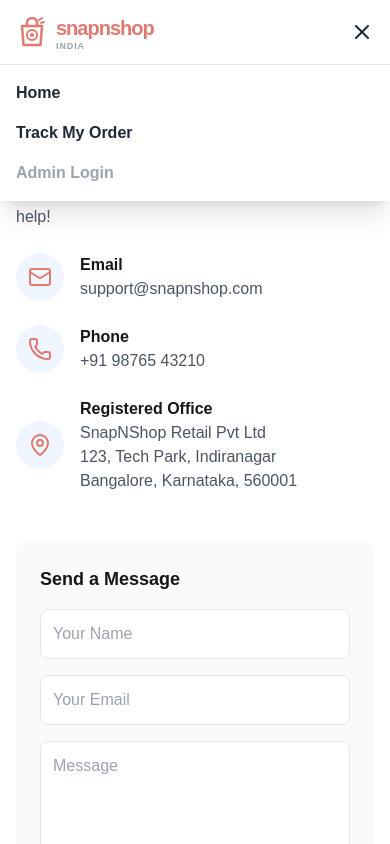
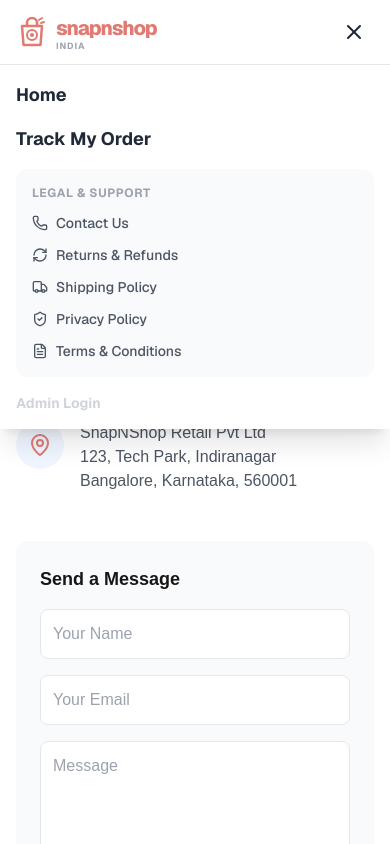
Before and after one commit to Droomiweb/snapnshop, a Next.js app: page /policies/contact-us in a window 390 px wide. Both pictures are taken after a click on the button 362 px from the left and 32 px from the top of the page. Shown: the top 844 px of the page. Built offline with nearby package versions, Linux system fonts and the light colour scheme.

Commit message:
allupdated4

```diff
--- a/app/components/Navbar.js
+++ b/app/components/Navbar.js
@@ -1,24 +1,25 @@
 "use client";
 import Link from 'next/link';
-import { ShoppingCart, Menu, X } from 'lucide-react';
+import { ShoppingCart, Menu, X, ChevronDown, ShieldCheck, FileText, Truck, RefreshCw, Phone, Lock } from 'lucide-react';
 import { useState } from 'react';
-import Logo from './Logo'; // Import the logo
+import Logo from './Logo';
 
 export default function Navbar() {
   const [isOpen, setIsOpen] = useState(false);
 
+  // Helper to close menu when a link is clicked
+  const closeMenu = () => setIsOpen(false);
+
   return (
-    <nav className="sticky top-0 z-50 bg-white/90 backdrop-blur-md border-b border-gray-100 shadow-sm">
+    <nav className="sticky top-0 z-50 bg-white/90 backdrop-blur-md border-b border-gray-100 shadow-sm font-sans">
       <div className="max-w-6xl mx-auto px-4">
         <div className="flex justify-between items-center h-16">
 
-          {/* LOGO SECTION UPDATED */}
-          <Link href="/" className="flex items-center gap-2 group">
-            {/* The SVG Logo */}
+          {/* --- LOGO --- */}
+          <Link href="/" className="flex items-center gap-2 group" onClick={closeMenu}>
             <div className="text-brand-dark group-hover:text-brand-pink transition-colors">
                 <Logo className="w-8 h-8" />
             </div>
-
             <div className="flex flex-col leading-none">
                 <span className="font-extrabold text-xl tracking-tighter text-brand-dark">
                     snapnshop
@@ -29,10 +30,41 @@
             </div>
           </Link>
 
-          {/* Desktop Links (No changes needed below here) */}
+          {/* --- DESKTOP NAVIGATION --- */}
           <div className="hidden md:flex items-center gap-8 text-sm font-bold text-gray-600">
             <Link href="/" className="hover:text-brand-dark transition-colors">Home</Link>
             <Link href="/tracking" className="hover:text-brand-dark transition-colors">Track Order</Link>
+
+            {/* DROPDOWN: Help & Legal */}
+            <div className="relative group">
+                <button className="flex items-center gap-1 hover:text-brand-dark transition-colors py-4">
+                    Help & Policies <ChevronDown size={14} />
+                </button>
+
+                {/* Dropdown Menu */}
+                <div className="absolute top-full right-0 w-56 bg-white border border-gray-100 rounded-xl shadow-xl opacity-0 invisible group-hover:opacity-100 group-hover:visible transition-all duration-200 transform translate-y-2 group-hover:translate-y-0 overflow-hidden">
+                    <div className="p-2 space-y-1">
+                        <Link href="/policies/contact-us" className="flex items-center gap-3 px-4 py-2 hover:bg-gray-50 rounded-lg text-gray-600 hover:text-brand-dark">
+                            <Phone size={16} /> Contact Us
+                        </Link>
+                        <div className="h-px bg-gray-100 my-1"></div>
+                        <Link href="/policies/refund-policy" className="flex items-center gap-3 px-4 py-2 hover:bg-gray-50 rounded-lg text-gray-600 hover:text-brand-dark">
+                            <RefreshCw size={16} /> Returns & Refunds
+                        </Link>
+                        <Link href="/policies/shipping-policy" className="flex items-center gap-3 px-4 py-2 hover:bg-gray-50 rounded-lg text-gray-600 hover:text-brand-dark">
+                            <Truck size={16} /> Shipping Policy
+                        </Link>
+                        <Link href="/policies/privacy-policy" className="flex items-center gap-3 px-4 py-2 hover:bg-gray-50 rounded-lg text-gray-600 hover:text-brand-dark">
+                            <ShieldCheck size={16} /> Privacy Policy
+                        </Link>
+                        <Link href="/policies/terms-conditions" className="flex items-center gap-3 px-4 py-2 hover:bg-gray-50 rounded-lg text-gray-600 hover:text-brand-dark">
+                            <FileText size={16} /> Terms & Conditions
+                        </Link>
+                    </div>
+                </div>
+            </div>
+
+            <Link href="/admin" className="hover:text-brand-dark transition-colors text-gray-400">Admin</Link>
 
             <div className="relative group cursor-pointer">
                <ShoppingCart className="w-6 h-6 text-gray-800" />
@@ -40,18 +72,42 @@
             </div>
           </div>
 
-          <button onClick={() => setIsOpen(!isOpen)} className="md:hidden text-gray-800">
+          {/* --- MOBILE MENU BUTTON --- */}
+          <button onClick={() => setIsOpen(!isOpen)} className="md:hidden text-gray-800 p-2">
             {isOpen ? <X /> : <Menu />}
           </button>
         </div>
       </div>
 
-      {/* Mobile Menu */}
+      {/* --- MOBILE DROPDOWN --- */}
       {isOpen && (
-        <div className="md:hidden bg-white border-t p-4 space-y-4 shadow-xl absolute w-full">
-            <Link href="/" onClick={() => setIsOpen(false)} className="block font-bold text-gray-800">Home</Link>
-            <Link href="/tracking" onClick={() => setIsOpen(false)} className="block font-bold text-gray-800">Track My Order</Link>
-            <Link href="/admin" onClick={() => setIsOpen(false)} className="block font-bold text-gray-400">Admin Login</Link>
+        <div className="md:hidden bg-white border-t p-4 shadow-xl absolute w-full max-h-[80vh] overflow-y-auto">
+            <div className="flex flex-col space-y-4">
+                <Link href="/" onClick={closeMenu} className="font-bold text-gray-800 text-lg">Home</Link>
+                <Link href="/tracking" onClick={closeMenu} className="font-bold text-gray-800 text-lg">Track My Order</Link>
+
+                {/* Mobile Policies Section */}
+                <div className="bg-gray-50 p-4 rounded-xl space-y-3">
+                    <p className="text-xs font-bold text-gray-400 uppercase tracking-wider">Legal & Support</p>
+                    <Link href="/policies/contact-us" onClick={closeMenu} className="flex items-center gap-2 text-sm font-medium text-gray-600">
+                        <Phone size={16} /> Contact Us
+                    </Link>
+                    <Link href="/policies/refund-policy" onClick={closeMenu} className="flex items-center gap-2 text-sm font-medium text-gray-600">
+                        <RefreshCw size={16} /> Returns & Refunds
+                    </Link>
+                    <Link href="/policies/shipping-policy" onClick={closeMenu} className="flex items-center gap-2 text-sm font-medium text-gray-600">
+                        <Truck size={16} /> Shipping Policy
+                    </Link>
+                    <Link href="/policies/privacy-policy" onClick={closeMenu} className="flex items-center gap-2 text-sm font-medium text-gray-600">
+                        <ShieldCheck size={16} /> Privacy Policy
+                    </Link>
+                    <Link href="/policies/terms-conditions" onClick={closeMenu} className="flex items-center gap-2 text-sm font-medium text-gray-600">
+                        <FileText size={16} /> Terms & Conditions
+                    </Link>
+                </div>
+
+                <Link href="/admin" onClick={closeMenu} className="block font-bold text-gray-300 text-sm">Admin Login</Link>
+            </div>
         </div>
       )}
     </nav>
```
